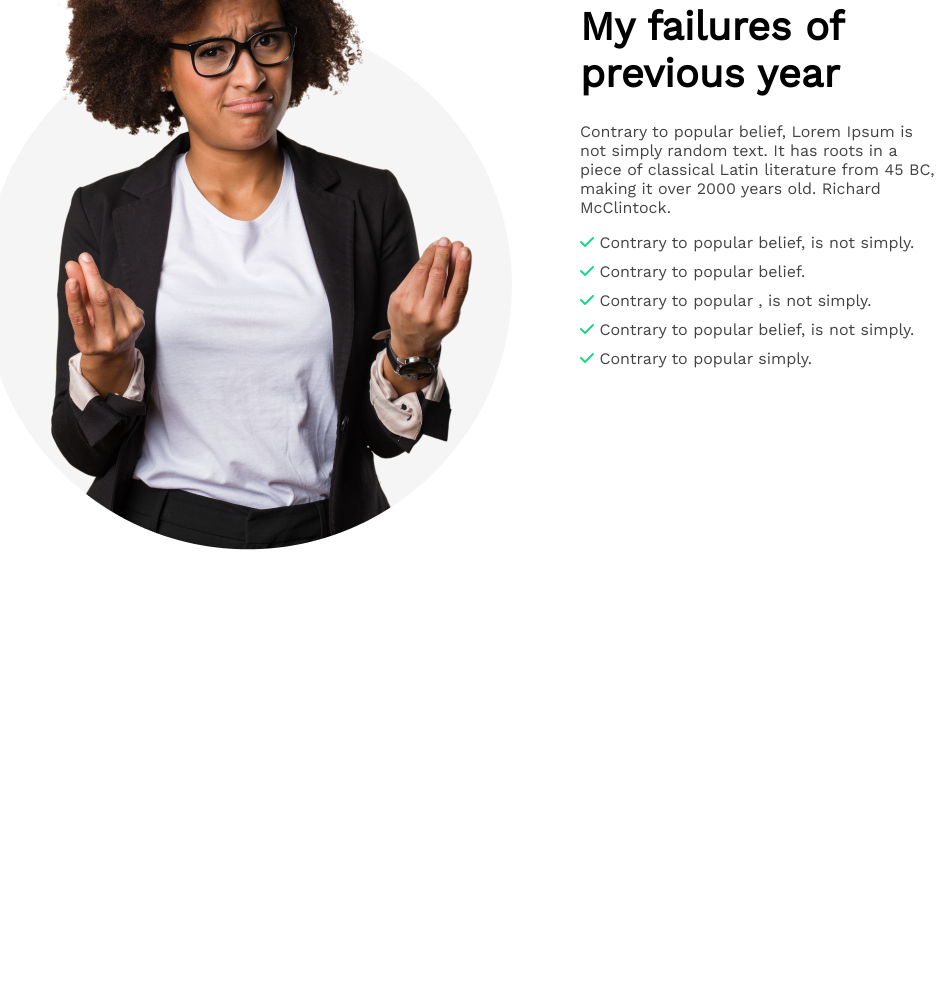
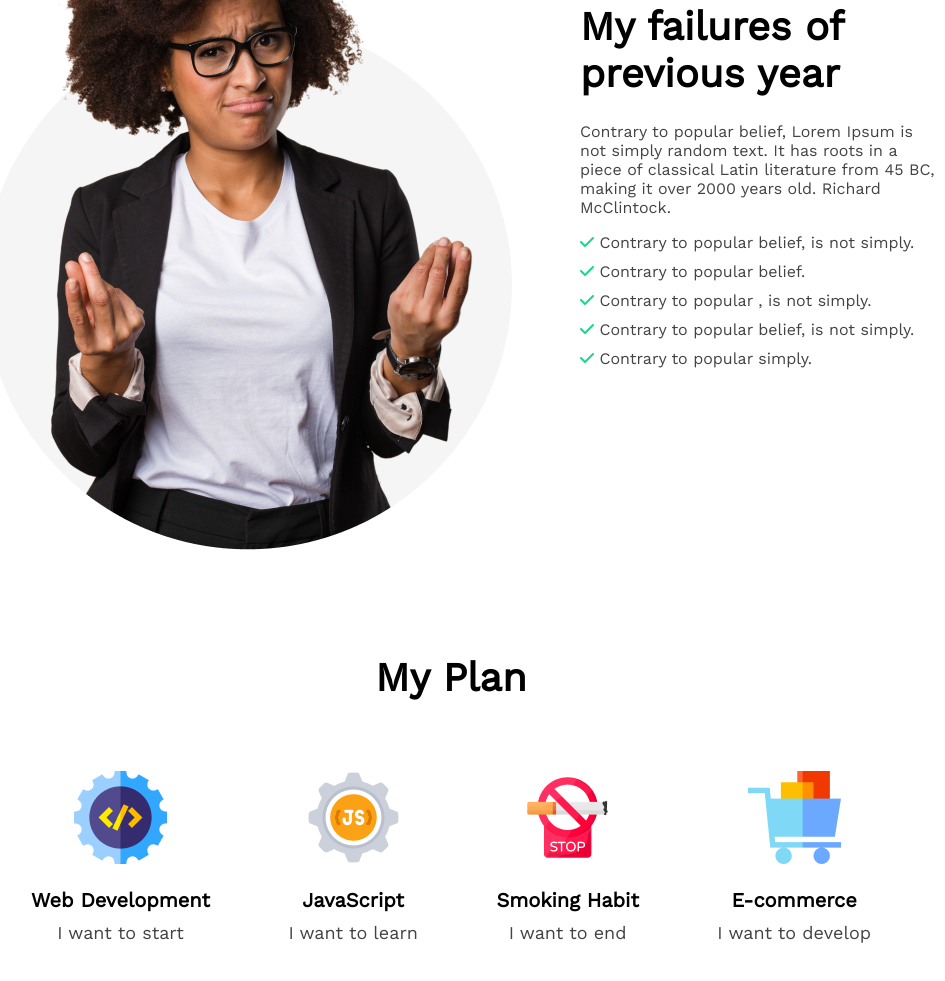
Before and after one commit to Developer-Sahariar-Reza/landing-page-design-with-html-css-1, a plain HTML site: page index.html in a window 1280 px wide. Shown: the part 858-1839 px from the top of the page, without its empty margins (189-1134 px from the left). Before the commit the page ends 1512 px from the top, so only its background shows below. Drawn offline with nearby package versions, Linux system fonts and the light colour scheme.

Commit message:
my plan section complete

```diff
--- a/css/style.css
+++ b/css/style.css
@@ -83,3 +83,45 @@ header {
   color: #444343;
   margin-bottom: 10px;
 }
+
+/* my plan section start  */
+
+.my-plan {
+  margin: 100px 200px;
+}
+
+.my-plan-title {
+  font-size: 40px;
+  font-weight: 700;
+  margin-bottom: 50px;
+  text-align: center;
+}
+
+.plan-container {
+  display: flex;
+  justify-content: space-between;
+  align-items: center;
+}
+
+.plan-item {
+  padding: 20px;
+}
+
+.plan-image {
+  margin-bottom: 20px;
+  text-align: center;
+}
+
+.plan-title {
+  font-size: 20px;
+  font-weight: 700;
+  margin-bottom: 10px;
+  text-align: center;
+}
+
+.plan-subtitle {
+  font-size: 18px;
+  font-weight: 500;
+  color: #444343;
+  text-align: center;
+}
--- a/index.html
+++ b/index.html
@@ -81,6 +81,49 @@
           </p>
         </div>
       </section>
+
+      <!-- my-plan section  -->
+      <section class="my-plan">
+        <h3 class="my-plan-title">My Plan</h3>
+        <div class="plan-container">
+          <div class="plan-item">
+            <div class="plan-image">
+              <img src="images/web.png" alt="" />
+            </div>
+            <div class="plan-description">
+              <h4 class="plan-title">Web Development</h4>
+              <p class="plan-subtitle">I want to start</p>
+            </div>
+          </div>
+          <div class="plan-item">
+            <div class="plan-image">
+              <img src="images/js.png" alt="" />
+            </div>
+            <div class="plan-description">
+              <h4 class="plan-title">JavaScript</h4>
+              <p class="plan-subtitle">I want to learn</p>
+            </div>
+          </div>
+          <div class="plan-item">
+            <div class="plan-image">
+              <img src="images/smoke.png" alt="" />
+            </div>
+            <div class="plan-description">
+              <h4 class="plan-title">Smoking Habit</h4>
+              <p class="plan-subtitle">I want to end</p>
+            </div>
+          </div>
+          <div class="plan-item">
+            <div class="plan-image">
+              <img src="images/ecom.png" alt="" />
+            </div>
+            <div class="plan-description">
+              <h4 class="plan-title">E-commerce</h4>
+              <p class="plan-subtitle">I want to develop</p>
+            </div>
+          </div>
+        </div>
+      </section>
     </main>
   </body>
 </html>
```
Also changed, not shown: images/ecom.png (added), images/js.png (added), images/smoke.png (added), images/web.png (added).
